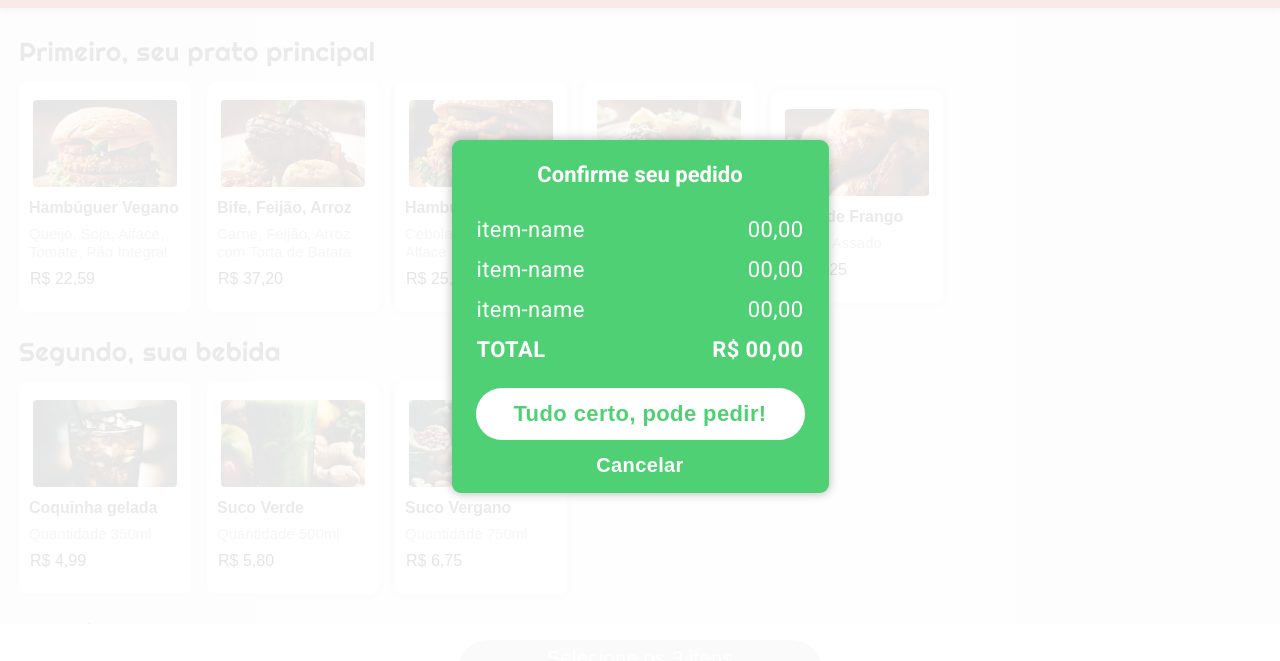
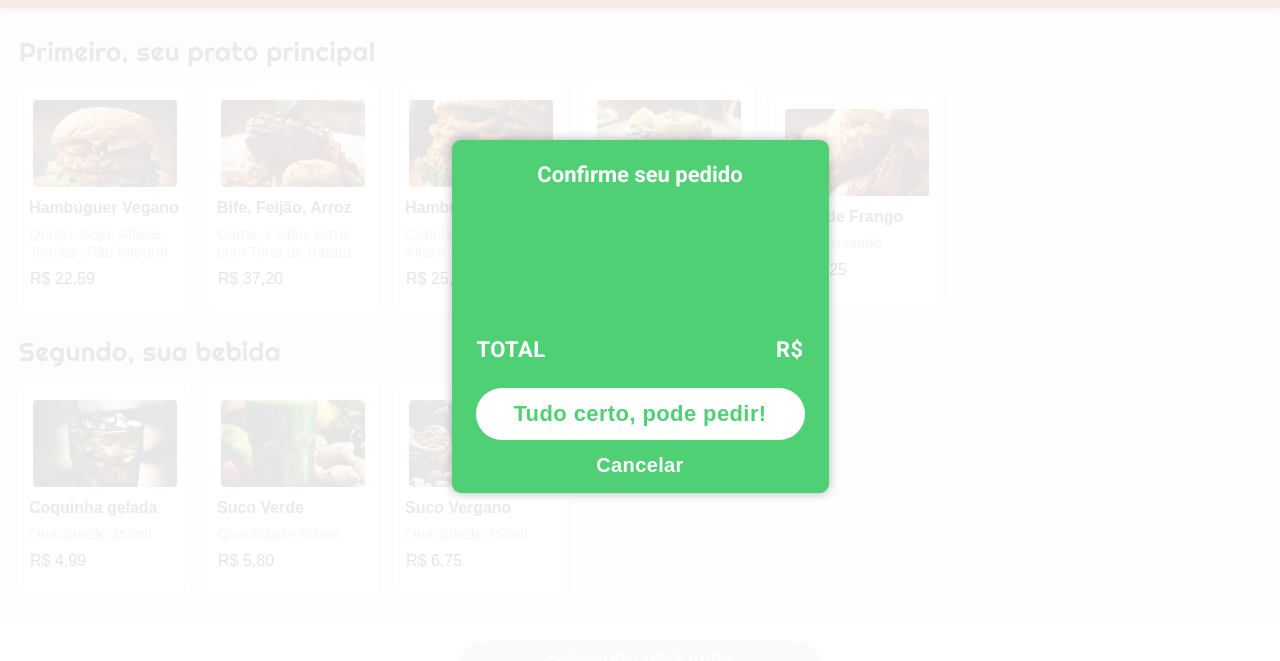
Before and after one commit to XxFULLDLCxX/projeto3-driveneats, a plain HTML site: page index.html in a window 1280 px wide. Shown: the part 84-745 px from the top of the page. Drawn offline with Linux system fonts and the light colour scheme.

Commit message:
retirei os valores de test do confirm-order

```diff
--- a/index.html
+++ b/index.html
@@ -136,20 +136,20 @@
         <div data-test="confirm-order-modal" class="center confirm-order-modal">
             <h2>Confirme seu pedido</h2>
             <div class="first">
-                <h3 class="name">item-name</h3>
-                <h5 class="price">00,00</h5>
+                <h3 class="name"></h3>
+                <h5 class="price"></h5>
             </div>
             <div class="second">
-                <h3 class="name">item-name</h3>
-                <h5 class="price">00,00</h5>
+                <h3 class="name"></h3>
+                <h5 class="price"></h5>
             </div>
             <div class="third">
-                <h3 class="name">item-name</h3>
-                <h5 class="price">00,00</h5>
+                <h3 class="name"></h3>
+                <h5 class="price"></h5>
             </div>
             <div class="order-total">
                 <h3 class="name">TOTAL</h3>
-                <h5 class="price">00,00</h5>
+                <h5 class="price"></h5>
             </div>
             <button data-test="confirm-order-btn" class="confirm-order-button" onclick="confirmOrder()">Tudo certo, pode pedir!</button>
             <button data-test="cancel-order-btn" class="cancel-order-button" onclick="cancelOrder()">Cancelar</button>
```
